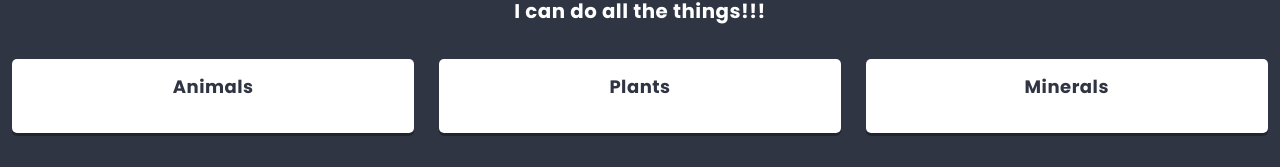
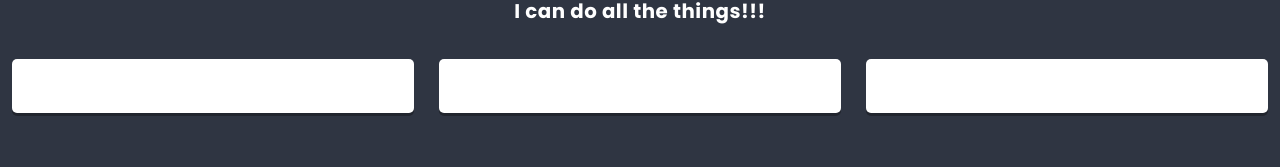
Before and after one commit to rado-jedro/react-to-do-app-2, a React app: page / in a window 1280 px wide. Shown: the part 381-548 px from the top of the page. Built offline with nearby package versions, Linux system fonts and the light colour scheme.

Commit message:
Update props name

```diff
--- a/src/components/Column/Column.js
+++ b/src/components/Column/Column.js
@@ -7,13 +7,13 @@ import PropTypes from 'prop-types';
 class Column extends React.Component {
 
     static propTypes = {
-        columnTitle: PropTypes.node.isRequired
+        title: PropTypes.node.isRequired
     }
 
     render() {
       return (
         <section className={styles.component}>
-            <h3 className={styles.title}>{this.props.columnTitle}</h3>
+            <h3 className={styles.title}>{this.props.title}</h3>
         </section>
       )
     }
```
